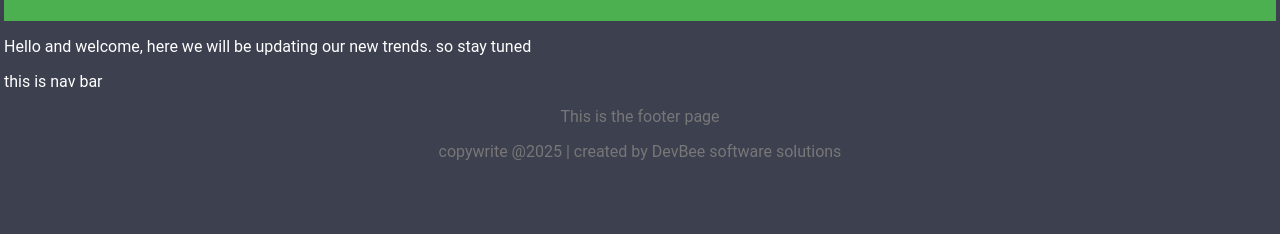
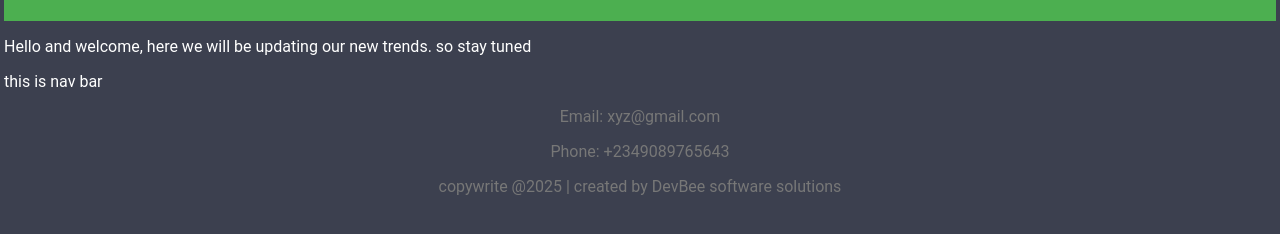
Before and after one commit to abiolamukaram/Mini-Project_Git_VCS_Basics, a plain HTML site: page index.html in a window 1280 px wide. Shown: the part 68-302 px from the top of the page. Drawn offline with Linux system fonts and the light colour scheme.

Commit message:
added contact info

```diff
--- a/index.html
+++ b/index.html
@@ -38,7 +38,8 @@
         <p>this is nav bar</p>
       </nav>
       <footer>
-        <p>This is the footer page</p>
+        <p>Email: xyz@gmail.com</p>
+	<p>Phone: +2349089765643</p>
         <p>copywrite @2025 | created by DevBee software solutions </p>
       </footer>
   </body>
```
